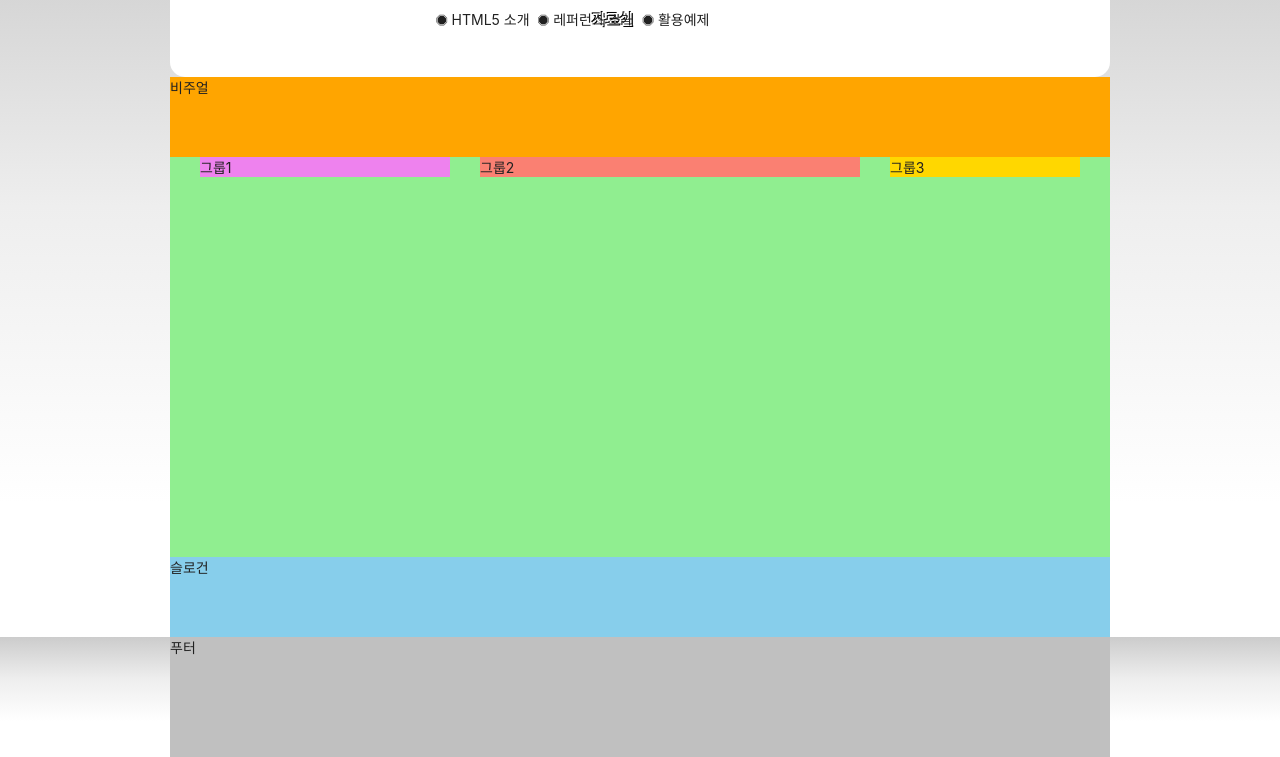
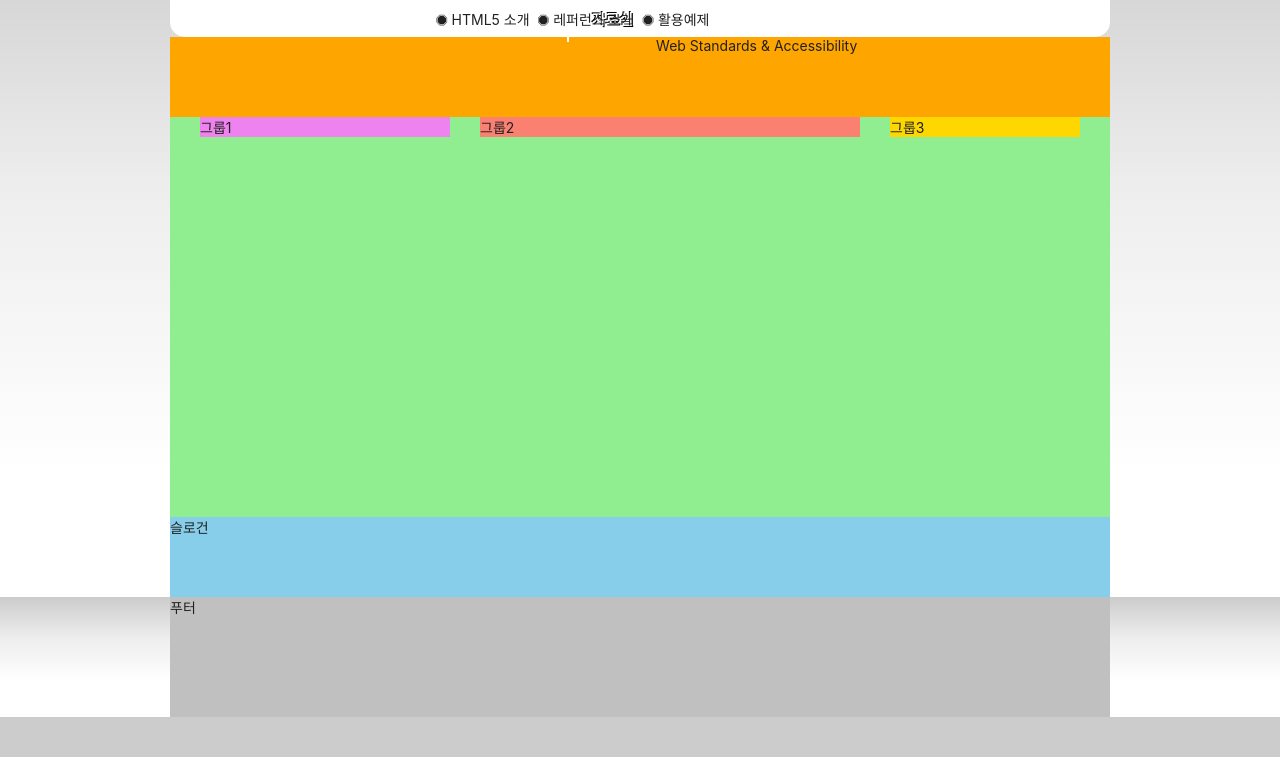
Before and after one commit to nahee09/HTML5, a plain HTML site: page index.html in a window 1280 px wide. Shown: the part 90-847 px from the top of the page. After the commit the page ends 807 px from the top, so only its background shows below. Drawn offline with Linux system fonts and the light colour scheme; a web font is replaced by a local one.

Commit message:
비주얼 텍스트 마크업

```diff
--- a/index.html
+++ b/index.html
@@ -8,6 +8,10 @@
   <!--font setting(pretendard)-->
   <link rel="stylesheet" as="style" crossorigin href="https://cdn.jsdelivr.net/gh/orioncactus/pretendard@v1.3.6/dist/web/static/pretendard-dynamic-subset.css" />
   <link rel="stylesheet" href="./styles/style.css" />
+  <script src="./js/main.js" defer></script>
+  <!--아래 두 개는 같이 다녀야 함. main.js는 바닐라.-->
+  <!-- <script src="./js/menu-tab.js" defer></script>
+  <script src="./js/jquery.min.js" defer></script> -->
 </head>
 <body>
   <header class="header">
@@ -130,8 +134,12 @@
     </ul>
   </nav>
 
-</header>
-  <div class="visual">비주얼</div>
+  </header>
+  <div class="visual">
+    <div class="visual-text">
+      Web Standards &amp; Accessibility
+    </div>
+  </div>
   <main class="main">
     <div class="group group1">그룹1</div>
     <div class="group group2">그룹2</div>
--- a/styles/style.css
+++ b/styles/style.css
@@ -99,7 +99,7 @@ body {
 
 /* 메인 메뉴 */
 .navigation {
-  padding-bottom: 80px;
+  padding-bottom: 40px;
 }
 
 .menu {
```
